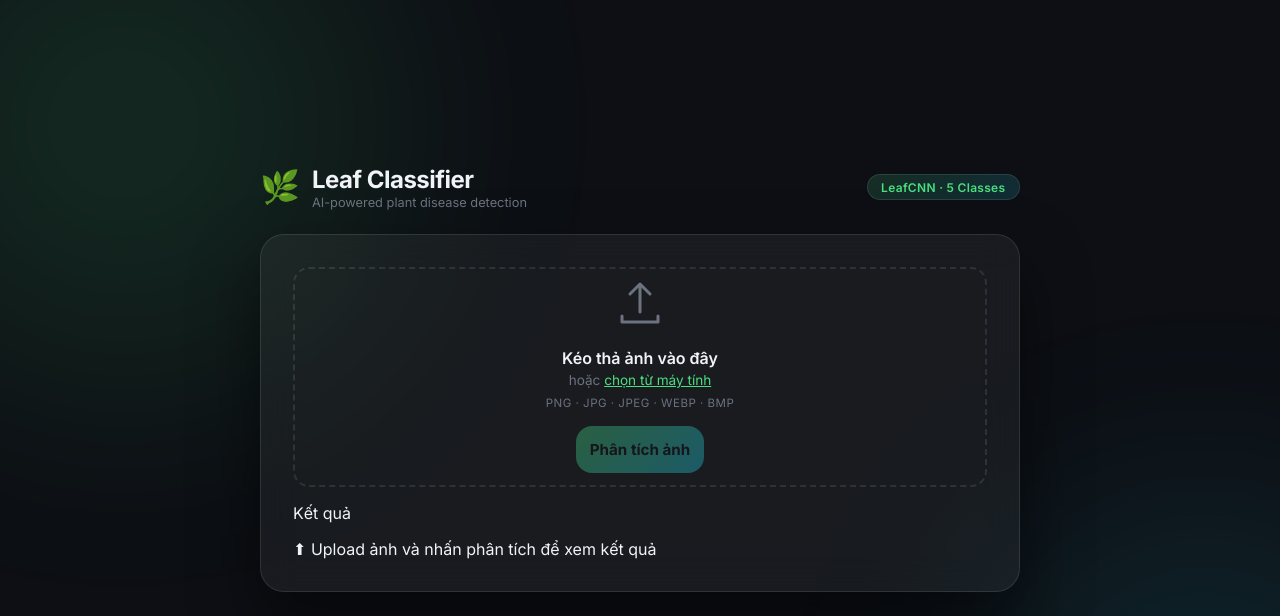
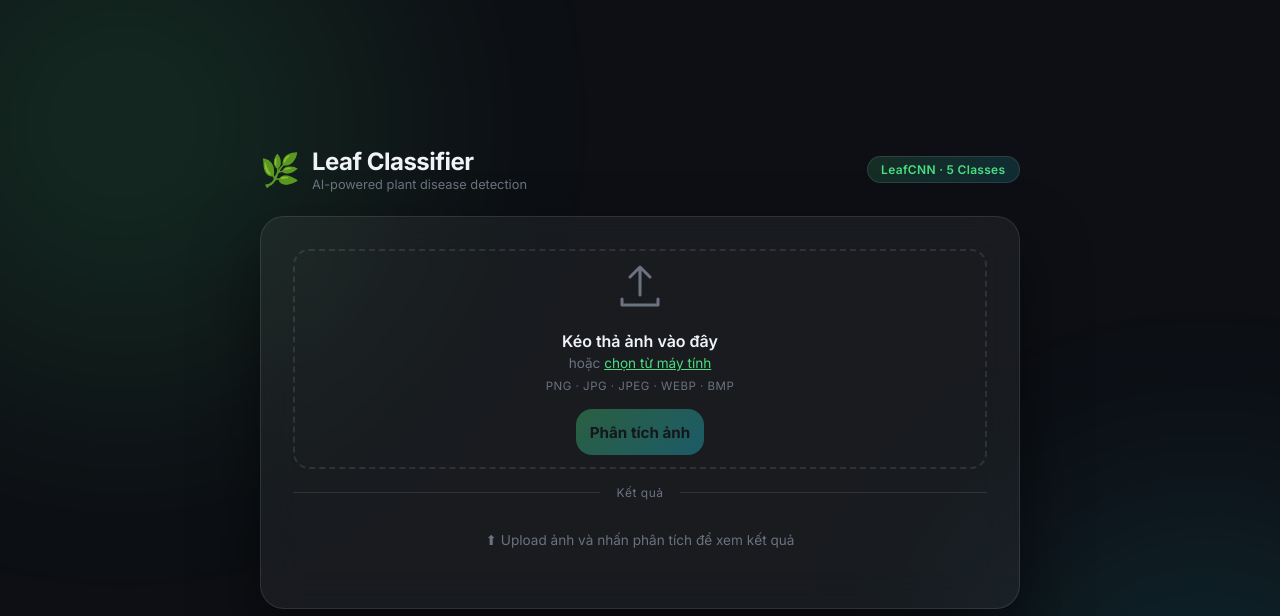
Before and after one commit to PhanAnh23593/BTL_TTNT, a Python web app: template templates/index.html in a window 1280 px wide. Shown: the top 616 px of the page. Run offline with Jinja, Linux system fonts and the light colour scheme; the template is opened without the code that fills it, so the values that code supplies are empty.

Commit message:
chore(styles): import divider and empty result styles

```diff
--- a/static/style.css
+++ b/static/style.css
@@ -187,3 +187,23 @@ body {
 @keyframes spin { to { transform: rotate(360deg); } }
 
 /* ── Divider ─────────────────────────────────────── */
+.divider {
+  display: flex; align-items: center; gap: 1rem;
+  color: var(--muted); font-size: 0.75rem; letter-spacing: 0.5px;
+}
+.divider::before, .divider::after {
+  content: ''; flex: 1;
+  height: 1px; background: var(--border);
+}
+
+/* ── Result Section ──────────────────────────────── */
+.result-section { min-height: 60px; }
+
+.result-placeholder {
+  color: var(--muted);
+  font-size: 0.85rem;
+  text-align: center;
+  padding: 1rem;
+}
+
+/* Top result */
```
